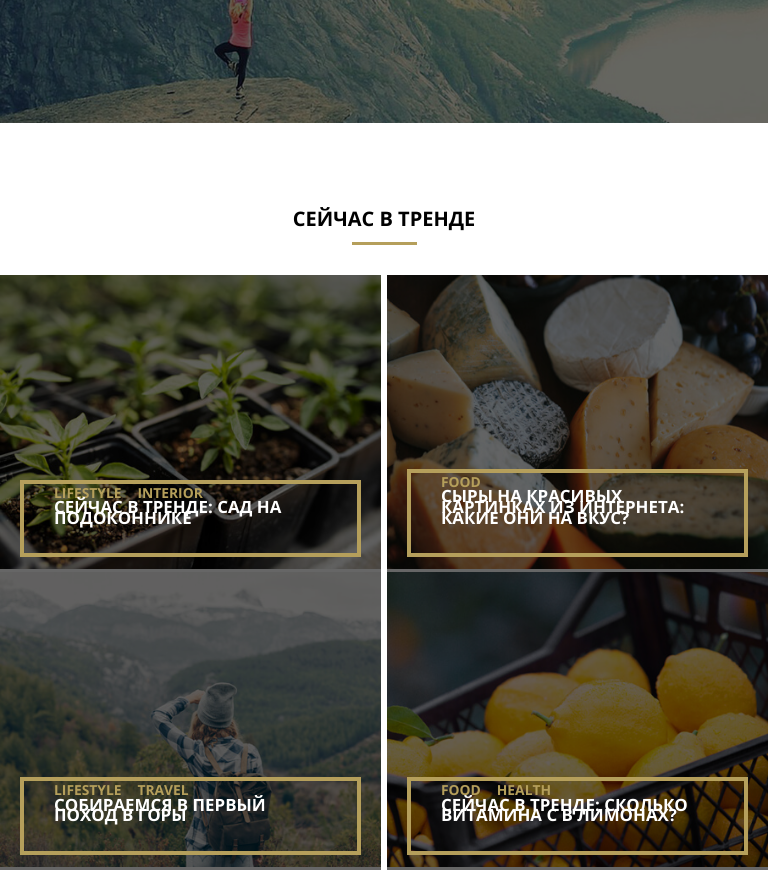
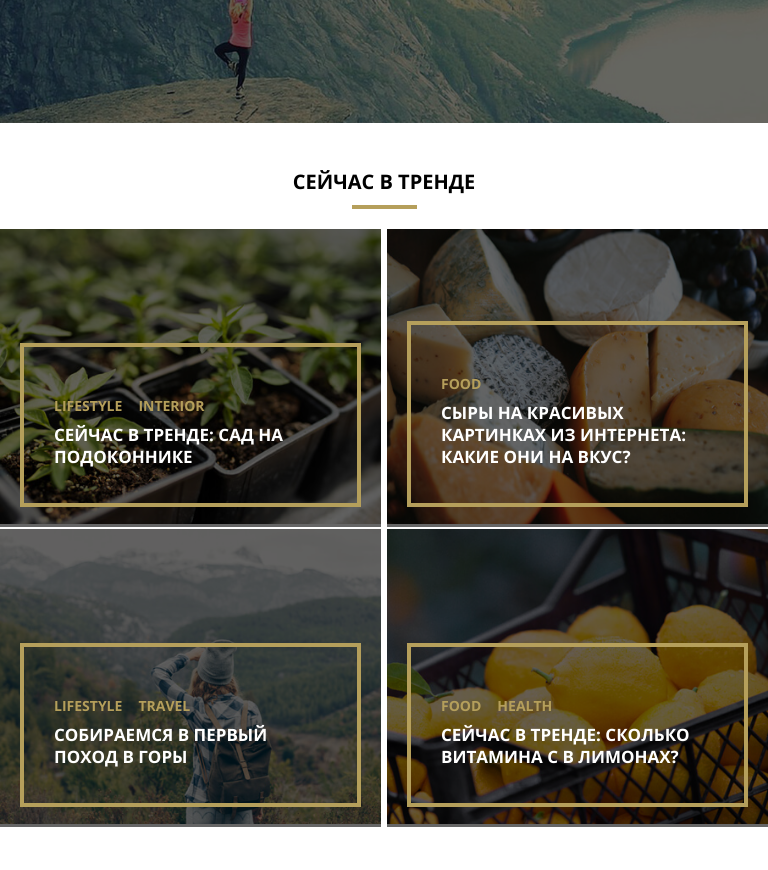
Before and after one commit to Sych95/mq-diplom-beschastnov, a plain HTML site: page index.html in a window 768 px wide. Shown: the part 326-1196 px from the top of the page. After the commit the page ends 1153 px from the top, so only its background shows below. Drawn offline with Linux system fonts and the light colour scheme.

Commit message:
Add files via upload

```diff
--- a/css/style.css
+++ b/css/style.css
@@ -120,22 +120,22 @@ button {
 	text-align: center;
 	text-transform: uppercase;
 }
+
 .trends {
-	padding-top: 65px;
-	max-width: 1660px;
+	padding-top: 60px;
 }
 
 .trends>h2 {
 	font-family: 'OpenSans_Bold';
-	font-size: 20px;
+	font-size: 2rem;
 	text-transform: uppercase;
 	text-align: center;
-	margin-bottom: 10px;
+	margin: 0 auto 10px;
+}
 
-}
 .trends-decoration {
 	width: 65px;
-	height: 3px;
+	height: 4px;
 	background-color: #b59f5b;
 	margin:auto;
 }
@@ -143,14 +143,13 @@ button {
 .trends-list {
 	display: flex;
 	justify-content: space-between;
-	flex-wrap: wrap;
-	margin-top: 30px
+	margin-top: 30px;
 }
 
 .trend-item {
 	position: relative;
 	z-index: 1;
-	width: calc(25vw - 4px);
+	min-width: calc(25% - 4px);
 }
 
 .trend-item-bg {
@@ -159,10 +158,8 @@ button {
 	object-position: center center;
 }
 
-.trend-content {
-	display: flex;
-	flex-direction: column;
-	justify-content: flex-end;
+.trend-item::before {
+	content: '';
 	position: absolute;
 	z-index: 2;
 	top: 0;
@@ -172,11 +169,24 @@ button {
 	background-color: rgba(0,0,0,0.6);
 }
 
+.trend-content {
+	position: absolute;
+	z-index: 3;
+	top: 0;
+	right: 0;
+	bottom: 0;
+	left: 0;
+	display: flex;
+	flex-direction: column;
+	justify-content: flex-end;
+}
+
 .trend-content-wrapper {
-	box-sizing: border-box;
 	border: 4px solid #b59f5b;
-	padding: 0 30px 30px;
-	margin: 0 20px 15px;
+	padding: 40px 30px 35px;
+	margin: 0 20px 20px;
+	/* ограничитель, чтобы рамки не вылезали за пределы .trend-item при разрешении ~1200px */
+	max-height: 55%;
 }
 
 .trend-category-list {
@@ -186,8 +196,6 @@ button {
 .category-item {
 	display: block;
 	font-family: "OpenSans_Bold";
-	font-size: 0.8vw;
-	line-height: 2.4vw;
 	color: #b59f5b;
 	text-transform: uppercase;
 }
@@ -196,10 +204,10 @@ button {
 	margin-right: 16px;
 }
 
-.trend-content-wrapper>h2 {
+.trend-content-text {
 	font-family: "OpenSans_Bold";
-	font-size: 1.2vw;
-	line-height: 1.4vw;
+	font-size: 2rem;
+	line-height: 2.4rem;
 	color: #ffffff;
 	text-transform: uppercase;
 	margin: 0;
@@ -250,20 +258,41 @@ button {
 		max-width: 605px;
 	}
 
+	.trends {
+		padding-top: 45px;
+	}
+
+	.trends-list {
+		flex-wrap: wrap;
+		margin-top: 20px;
+	}
+
 	.trend-item {
-		width: calc(50vw - 3px);
+		width: calc(50% - 3px);
+	}
+
+	.trend-item:nth-child(n+3) {
+		margin-top: 2px;
+	}
+
+	.trend-content-wrapper {
+		border: 4px solid #b59f5b;
+		padding: 40px 30px 35px;
+		margin: 0 20px 20px;
 	}
 
 	.category-item {
-		font-size: 1.8vw;
+		font-size: 1.4rem;
+		line-height: 3.7rem;
 	}
 
-	.trend-content-wrapper>h2 {
-		font-size: 2.2vw;
+	.trend-content-text {
+		font-size: 1.7rem;
+		line-height: 2.2rem;
 	}
 }
 
-@media (max-width: 640px) {
+@media (min-width: 340px) and (max-width: 640px) {
 	.header {
 		background-image: url('../img/banner-mobile.jpg');
 		background-position: center;
@@ -322,4 +351,38 @@ button {
 		margin: 45px 0 0;
 		text-align: center;
 	}
+
+	.trends {
+		padding-top: 40px;
+	}
+
+	.trend-content-wrapper {
+		border: 4px solid #b59f5b;
+		padding: 30px 20px 25px;
+		margin: 0 15px 15px;
+		/* ограничитель, чтобы рамки не вылезали за пределы .trend-item при разрешении ~1200px */
+		max-height: 55%;
+	}
+
+	.category-item {
+		font-size: 1.4rem;
+		line-height: 3.7rem;
+	}
+
+	.trend-content-text {
+		font-size: 1.6rem;
+		line-height: 2rem;
+	}
+
+	.trends-list {
+		flex-wrap: wrap;
+	}
+
+	.trend-item {
+		width: 100%;
+	}
+
+	.trend-item:nth-child(n+2) {
+		margin-top: 1px;
+	}
 }
```
